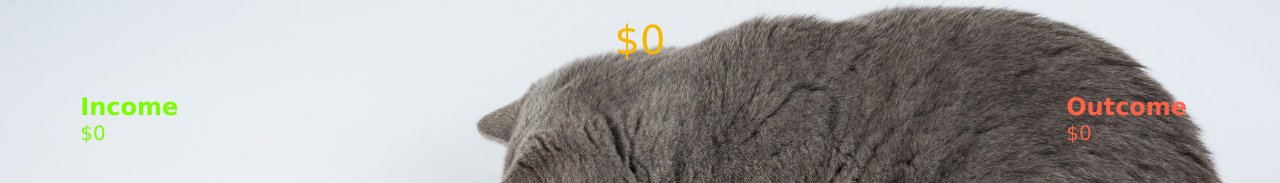
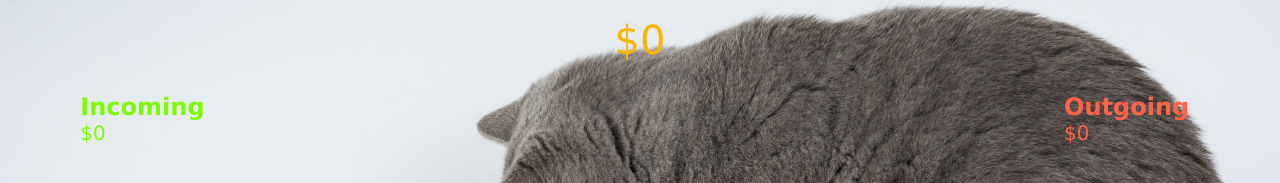
Before and after one commit to beautyTruth/verbose-waffle, a plain HTML site: page index.html in a window 1280 px wide. Shown: the part 103-286 px from the top of the page. Drawn offline with Linux system fonts and the light colour scheme.

```diff
--- a/app.js
+++ b/app.js
@@ -245,3 +245,5 @@
     element.classList.remove("active");
   });
 }
+
+// Choose joy
--- a/index.html
+++ b/index.html
@@ -28,7 +28,7 @@
         <div class="account">
           <!-- Income -->
           <div class="income">
-            <h2 class="title">Income</h2>
+            <h2 class="title">Incoming</h2>
             <div class="income-total">
               <p>$</p>
               <p>0</p>
@@ -40,7 +40,7 @@
 
           <!-- Outcome -->
           <div class="outcome">
-            <h2 class="title">Outcome</h2>
+            <h2 class="title">Outgoing</h2>
             <div class="outcome-total">
               <p>$</p>
               <p>0</p>
```
